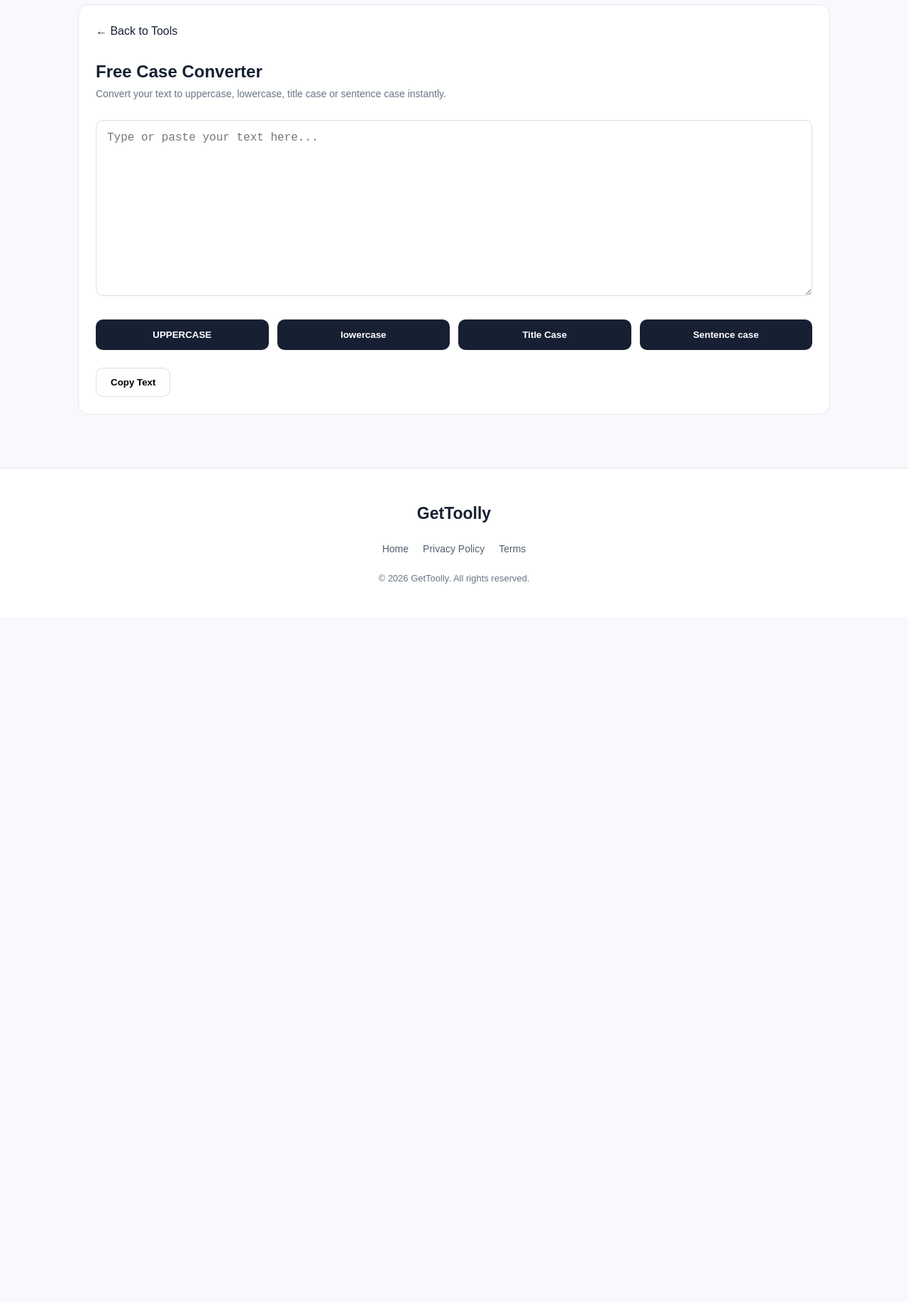
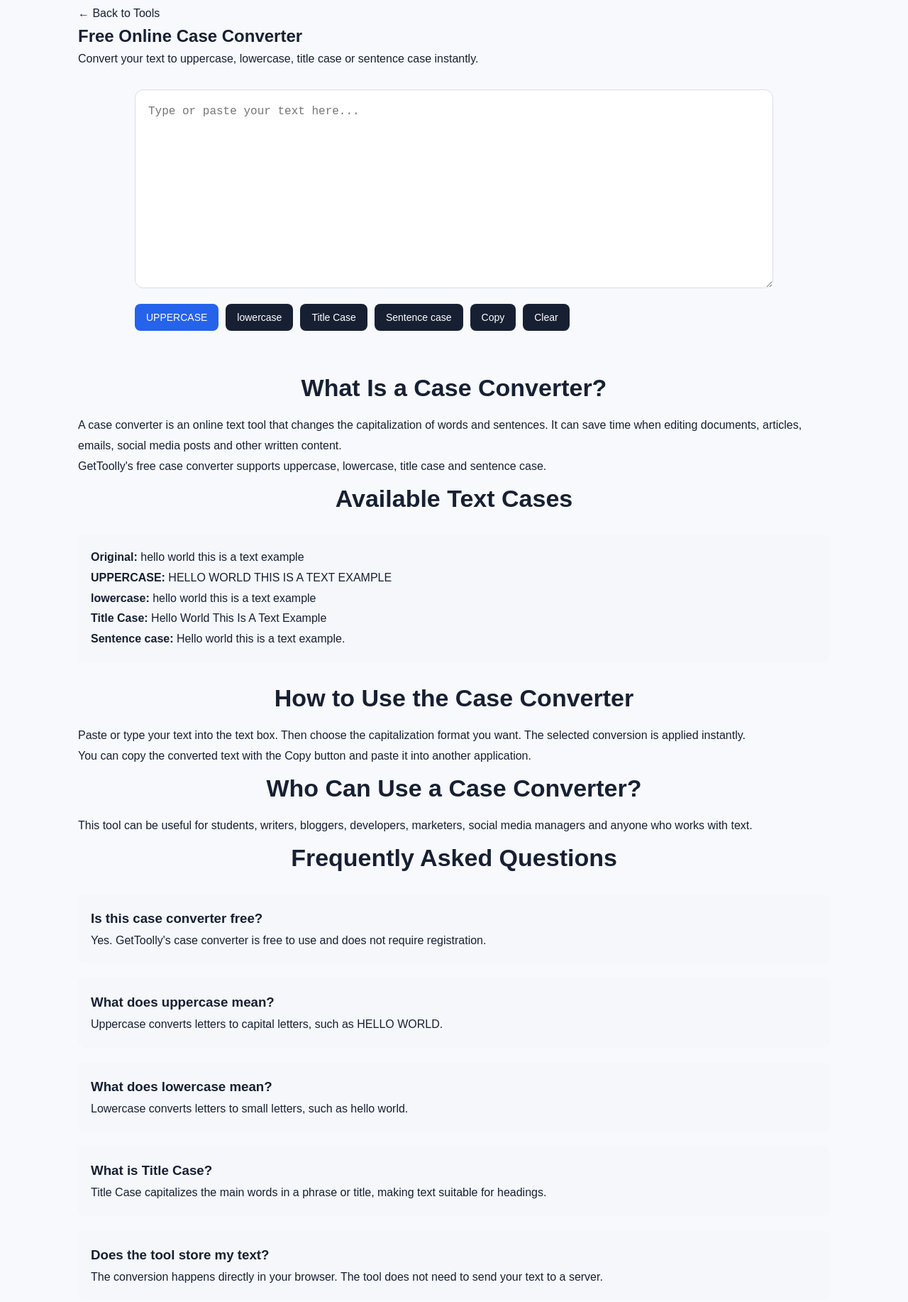
Before and after one commit to ibrhus1982-hash/gettoolly, a plain HTML site: page tools/case-converter.html in a window 1280 px wide. Shown: the part 140-1974 px from the top of the page at 71% size. Before the commit the page ends 1010 px from the top, so only its background shows below. Drawn offline with Linux system fonts and the light colour scheme.

Commit message:
Enhance case converter HTML structure and content
Updated title and meta description for clarity. Added keywords and canonical link. Improved text input handling and button functionality.

```diff
--- a/tools/case-converter.html
+++ b/tools/case-converter.html
@@ -2,31 +2,136 @@
 <html lang="en">
 
 <head>
+
   <meta charset="UTF-8">
+
   <meta name="viewport" content="width=device-width, initial-scale=1.0">
 
-  <title>Case Converter - Free Online Tool | GetToolly</title>
+  <title>Case Converter - Uppercase, Lowercase & Title Case | GetToolly</title>
 
   <meta name="description"
-    content="Convert text to uppercase, lowercase, title case and sentence case with the free GetToolly Case Converter.">
+    content="Convert text to uppercase, lowercase, title case and sentence case with GetToolly's free online case converter. Fast, simple and free.">
 
-  <link rel="stylesheet" href="../style.css">
+  <meta name="keywords"
+    content="case converter, uppercase converter, lowercase converter, title case converter, sentence case, text converter">
+
+  <meta name="robots"
+    content="index, follow">
+
+  <link rel="canonical"
+    href="https://gettoolly.vercel.app/tools/case-converter.html">
+
+  <link rel="stylesheet"
+    href="../style.css">
+
+  <style>
+
+    .converter-box {
+      max-width: 900px;
+      margin: 30px auto;
+    }
+
+    .converter-textarea {
+      width: 100%;
+      min-height: 280px;
+      box-sizing: border-box;
+      padding: 18px;
+      border: 1px solid #d9dee7;
+      border-radius: 12px;
+      font-size: 16px;
+      line-height: 1.6;
+      resize: vertical;
+      outline: none;
+      background: #fff;
+    }
+
+    .converter-textarea:focus {
+      border-color: #2563eb;
+      box-shadow: 0 0 0 3px rgba(37, 99, 235, 0.08);
+    }
+
+    .converter-buttons {
+      display: flex;
+      flex-wrap: wrap;
+      gap: 10px;
+      margin-top: 15px;
+    }
+
+    .converter-buttons button {
+      padding: 11px 16px;
+      border: 0;
+      border-radius: 8px;
+      background: #172033;
+      color: white;
+      cursor: pointer;
+      font-size: 14px;
+    }
+
+    .converter-buttons button:hover {
+      opacity: 0.85;
+    }
+
+    .converter-buttons .primary {
+      background: #2563eb;
+    }
+
+    .content-section {
+      margin-top: 50px;
+      line-height: 1.8;
+    }
+
+    .example-box {
+      padding: 18px;
+      margin: 20px 0;
+      background: #f5f7fa;
+      border-radius: 10px;
+    }
+
+    .faq-item {
+      margin-top: 20px;
+      padding: 18px;
+      background: #f5f7fa;
+      border-radius: 10px;
+    }
+
+    .faq-item h3 {
+      margin-top: 0;
+    }
+
+  </style>
+
 </head>
 
+
 <body>
+
+
+  <!-- HEADER -->
 
   <header class="header">
 
     <div class="container nav">
 
-      <a href="../index.html" class="logo">
+      <a href="../index.html"
+        class="logo">
         GetToolly
       </a>
 
+
       <nav class="navigation">
-        <a href="../index.html">Home</a>
-        <a href="../index.html#tools">Tools</a>
-        <a href="../privacy.html">Privacy</a>
+
+        <a href="../index.html">
+          Home
+        </a>
+
+        <a href="../index.html#tools">
+          Tools
+        </a>
+
+        <a href="../privacy.html">
+          Privacy
+        </a>
+
       </nav>
 
     </div>
@@ -34,104 +139,260 @@
   </header>
 
 
+
+  <!-- MAIN -->
+
   <main>
 
     <section class="tools-section">
 
       <div class="container">
 
-        <div class="tool-card">
 
         <a href="../index.html#tools">
           ← Back to Tools
         </a>
 
-          <br><br>
 
-          <h1>Free Case Converter</h1>
+        <h1>
+          Free Online Case Converter
+        </h1>
+
 
         <p>
-            Convert your text to uppercase, lowercase, title case
-            or sentence case instantly.
+          Convert your text to uppercase, lowercase,
+          title case or sentence case instantly.
         </p>
 
-          <br>
+
+
+        <!-- CONVERTER -->
+
+        <div class="converter-box">
+
 
           <textarea
-            id="text"
-            rows="12"
+            id="textInput"
+            class="converter-textarea"
             placeholder="Type or paste your text here..."
-            style="
-              width:100%;
-              padding:15px;
-              border:1px solid #ddd;
-              border-radius:10px;
-              font-size:16px;
-              resize:vertical;
-            "
+            aria-label="Text to convert"
           ></textarea>
 
-          <br><br>
 
-          <div
-            style="
-              display:grid;
-              grid-template-columns:repeat(auto-fit,minmax(150px,1fr));
-              gap:12px;
-            "
-          >
+          <div class="converter-buttons">
+
 
             <button
-              class="button"
+              class="primary"
               onclick="convertUppercase()"
-              style="border:0;cursor:pointer;"
             >
               UPPERCASE
             </button>
 
+
             <button
-              class="button"
               onclick="convertLowercase()"
-              style="border:0;cursor:pointer;"
             >
               lowercase
             </button>
 
+
             <button
-              class="button"
-              onclick="convertTitle()"
-              style="border:0;cursor:pointer;"
+              onclick="convertTitleCase()"
             >
               Title Case
             </button>
 
+
             <button
-              class="button"
-              onclick="convertSentence()"
-              style="border:0;cursor:pointer;"
+              onclick="convertSentenceCase()"
             >
               Sentence case
             </button>
 
-          </div>
-
-          <br>
 
             <button
               onclick="copyText()"
-            style="
-              padding:12px 20px;
-              border:1px solid #ddd;
-              border-radius:10px;
-              background:white;
-              cursor:pointer;
-              font-weight:bold;
-            "
             >
-            Copy Text
+              Copy
             </button>
 
-          <span id="message" style="margin-left:10px;"></span>
+
+            <button
+              onclick="clearText()"
+            >
+              Clear
+            </button>
+
+
+          </div>
+
+        </div>
+
+
+
+        <!-- CONTENT -->
+
+        <div class="content-section">
+
+
+          <h2>
+            What Is a Case Converter?
+          </h2>
+
+          <p>
+            A case converter is an online text tool that
+            changes the capitalization of words and sentences.
+            It can save time when editing documents, articles,
+            emails, social media posts and other written content.
+          </p>
+
+          <p>
+            GetToolly's free case converter supports uppercase,
+            lowercase, title case and sentence case.
+          </p>
+
+
+
+          <h2>
+            Available Text Cases
+          </h2>
+
+
+          <div class="example-box">
+
+            <p>
+              <strong>Original:</strong>
+              hello world this is a text example
+            </p>
+
+            <p>
+              <strong>UPPERCASE:</strong>
+              HELLO WORLD THIS IS A TEXT EXAMPLE
+            </p>
+
+            <p>
+              <strong>lowercase:</strong>
+              hello world this is a text example
+            </p>
+
+            <p>
+              <strong>Title Case:</strong>
+              Hello World This Is A Text Example
+            </p>
+
+            <p>
+              <strong>Sentence case:</strong>
+              Hello world this is a text example.
+            </p>
+
+          </div>
+
+
+
+          <h2>
+            How to Use the Case Converter
+          </h2>
+
+          <p>
+            Paste or type your text into the text box.
+            Then choose the capitalization format you want.
+            The selected conversion is applied instantly.
+          </p>
+
+          <p>
+            You can copy the converted text with the Copy button
+            and paste it into another application.
+          </p>
+
+
+
+          <h2>
+            Who Can Use a Case Converter?
+          </h2>
+
+          <p>
+            This tool can be useful for students, writers,
+            bloggers, developers, marketers, social media
+            managers and anyone who works with text.
+          </p>
+
+
+
+          <h2>
+            Frequently Asked Questions
+          </h2>
+
+
+          <div class="faq-item">
+
+            <h3>
+              Is this case converter free?
+            </h3>
+
+            <p>
+              Yes. GetToolly's case converter is free to use
+              and does not require registration.
+            </p>
+
+          </div>
+
+
+          <div class="faq-item">
+
+            <h3>
+              What does uppercase mean?
+            </h3>
+
+            <p>
+              Uppercase converts letters to capital letters,
+              such as HELLO WORLD.
+            </p>
+
+          </div>
+
+
+          <div class="faq-item">
+
+            <h3>
+              What does lowercase mean?
+            </h3>
+
+            <p>
+              Lowercase converts letters to small letters,
+              such as hello world.
+            </p>
+
+          </div>
+
+
+          <div class="faq-item">
+
+            <h3>
+              What is Title Case?
+            </h3>
+
+            <p>
+              Title Case capitalizes the main words in a phrase
+              or title, making text suitable for headings.
+            </p>
+
+          </div>
+
+
+          <div class="faq-item">
+
+            <h3>
+              Does the tool store my text?
+            </h3>
+
+            <p>
+              The conversion happens directly in your browser.
+              The tool does not need to send your text to a server.
+            </p>
+
+          </div>
+
 
         </div>
 
@@ -142,6 +403,9 @@
   </main>
 
 
+
+  <!-- FOOTER -->
+
   <footer class="footer">
 
     <div class="container">
@@ -150,21 +414,27 @@
         GetToolly
       </div>
 
+      <p>
+        Free online tools for everyone.
+      </p>
+
+
       <div class="footer-links">
-
-        <a href="../index.html">
-          Home
-        </a>
 
         <a href="../privacy.html">
           Privacy Policy
         </a>
 
         <a href="../terms.html">
-          Terms
+          Terms of Use
+        </a>
+
+        <a href="../contact.html">
+          Contact
         </a>
 
       </div>
+
 
       <p class="copyright">
         © 2026 GetToolly. All rights reserved.
@@ -175,53 +445,59 @@
   </footer>
 
 
+
+  <!-- CONVERTER SCRIPT -->
+
   <script>
 
-    const text =
-      document.getElementById("text");
-
-    const message =
-      document.getElementById("message");
+    const textInput =
+      document.getElementById("textInput");
 
 
     function convertUppercase() {
 
-      text.value =
-        text.value.toUpperCase();
+      textInput.value =
+        textInput.value.toUpperCase();
 
     }
 
 
     function convertLowercase() {
 
-      text.value =
-        text.value.toLowerCase();
+      textInput.value =
+        textInput.value.toLowerCase();
 
     }
 
 
-    function convertTitle() {
+    function convertTitleCase() {
 
-      text.value =
-        text.value
-          .toLowerCase()
-          .replace(/\b\w/g, function(letter) {
+      const text =
+        textInput.value.toLowerCase();
+
+
+      textInput.value =
+        text.replace(
+          /\b\w/g,
+          function(letter) {
             return letter.toUpperCase();
-          });
+          }
+        );
 
     }
 
 
-    function convertSentence() {
+    function convertSentenceCase() {
 
-      let value =
-        text.value.toLowerCase();
+      const text =
+        textInput.value.toLowerCase();
 
-      text.value =
-        value.replace(
+
+      textInput.value =
+        text.replace(
           /(^\s*\w|[.!?]\s+\w)/g,
-          function(match) {
-            return match.toUpperCase();
+          function(letter) {
+            return letter.toUpperCase();
           }
         );
 
@@ -230,32 +506,39 @@
 
     function copyText() {
 
-      if (text.value.trim() === "") {
-
-        message.textContent =
-          "Nothing to copy.";
+      if (
+        textInput.value.trim() === ""
+      ) {
 
         return;
 
       }
 
+
       navigator.clipboard.writeText(
-        text.value
+        textInput.value
+      ).then(function() {
+
+        alert(
+          "Text copied to clipboard!"
         );
 
-      message.textContent =
-        "Copied!";
+      });
 
-      setTimeout(function() {
+    }
 
-        message.textContent = "";
 
-      }, 2000);
+    function clearText() {
+
+      textInput.value = "";
+
+      textInput.focus();
 
     }
 
   </script>
 
+
 </body>
 
 </html>
```
Lines whose indentation alone changed are shown as unchanged.
